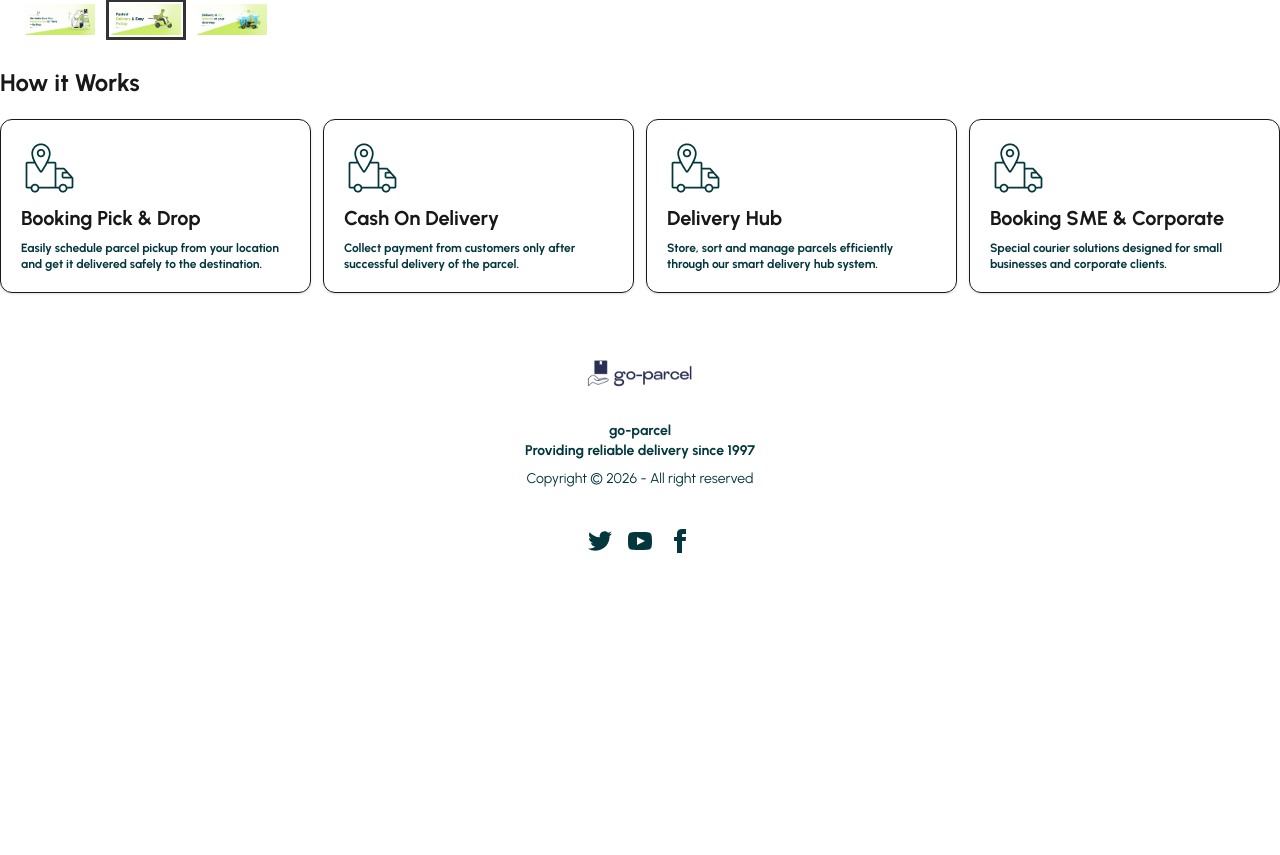
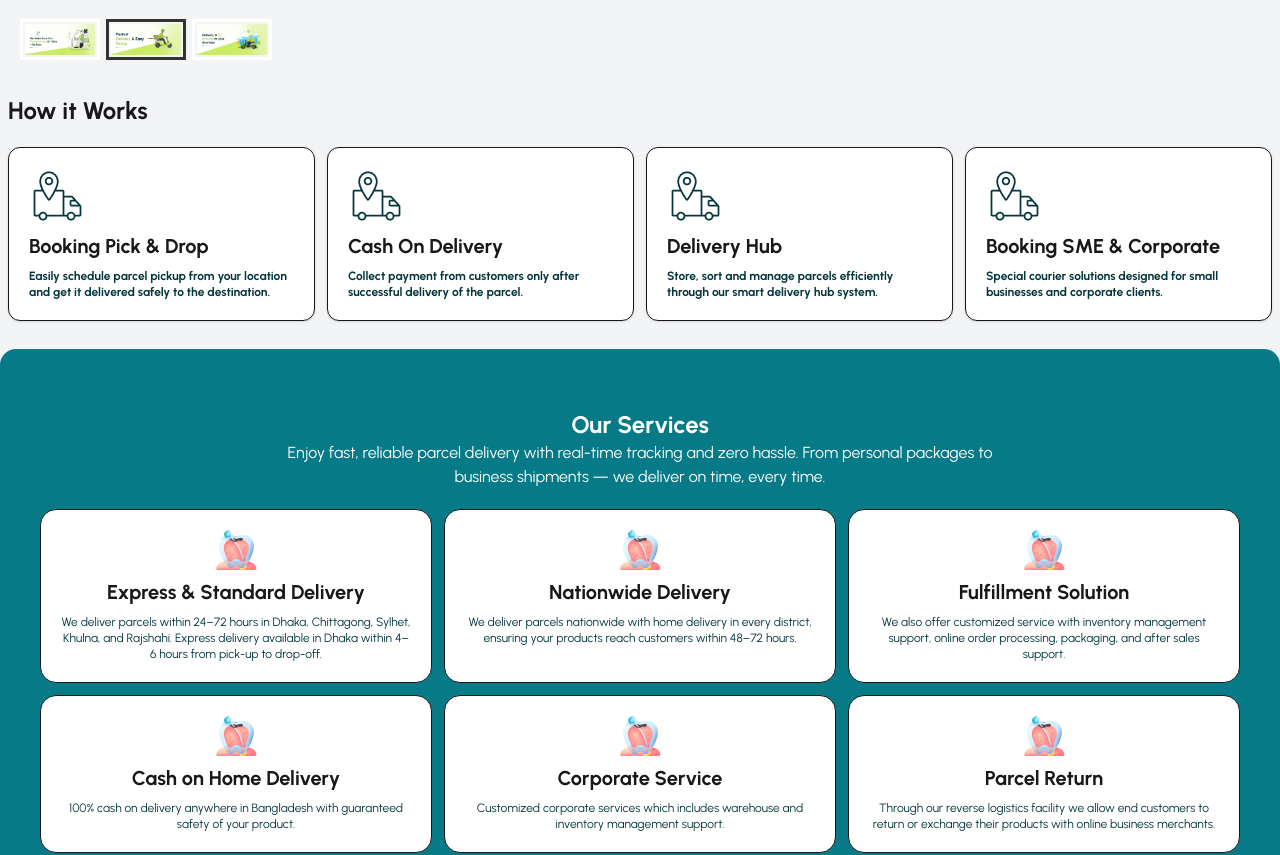
Before and after one commit to mhmasum1/go-parcel, a React (Vite) app: page / in a window 1280 px wide. Shown: the part 695-1550 px from the top of the page. Before the commit the page ends 1288 px from the top, so only its background shows below. Built offline with nearby package versions, Linux system fonts and the light colour scheme.

Commit message:
added works and services section

```diff
--- a/src/home/home/home/Home.jsx
+++ b/src/home/home/home/Home.jsx
@@ -1,12 +1,14 @@
 import React from 'react';
 import Banner from '../../banner/Banner';
 import Works from '../../works/Works';
+import Services from '../../../pages/Services';
 
 const Home = () => {
     return (
         <div>
             <Banner></Banner>
             <Works></Works>
+            <Services></Services>
         </div>
     );
 };
--- a/src/home/shared/navbar/Navbar.jsx
+++ b/src/home/shared/navbar/Navbar.jsx
@@ -7,7 +7,7 @@ const Navbar = () => {
         <li><a>Service</a></li>
     </>
     return (
-        <div className="navbar bg-base-100 shadow-sm">
+        <div className="navbar bg-base-100 shadow-sm mb-5">
             <div className="navbar-start">
                 <div className="dropdown">
                     <div tabIndex={0} role="button" className="btn btn-ghost lg:hidden">
--- a/src/home/works/Works.jsx
+++ b/src/home/works/Works.jsx
@@ -2,14 +2,14 @@ import React, { useState } from 'react';
 import products from '../../jsFile/works';
 
 const Works = () => {
-    const [cart, setCart] = useState(products)
+    const [cart, setCart] = useState(products || []);
     return (
-        <div className=' text-2xl font-bold'><h3>How it Works</h3>
+        <div className=' text-2xl font-bold p-2'><h3>How it Works</h3>
             <div className=' grid grid-cols-1 md:grid-cols-2 lg:grid-cols-4 gap-3 mt-5'>
                 {
                     cart.map(item => (
                         <div key={item.id}
-                            className=' border p-5 rounded-xl shadow-sm '
+                            className=' border p-5 rounded-xl shadow-sm bg-white'
                         >
                             <img src={item.image} alt="" />
                             <p className='font-bold text-xl pt-2 pb-2 '>{item.title}</p>
--- /dev/null
+++ b/src/jsFile/services.js
@@ -0,0 +1,46 @@
+import servicePng from '../assets/service.png'
+const services = [
+    {
+        id: 1,
+        image: servicePng,
+        title: "Express & Standard Delivery",
+        description:
+            "We deliver parcels within 24–72 hours in Dhaka, Chittagong, Sylhet, Khulna, and Rajshahi. Express delivery available in Dhaka within 4–6 hours from pick-up to drop-off."
+    },
+    {
+        id: 2,
+        image: servicePng,
+        title: "Nationwide Delivery",
+        description:
+            "We deliver parcels nationwide with home delivery in every district, ensuring your products reach customers within 48–72 hours."
+    },
+    {
+        id: 3,
+        image: servicePng,
+        title: "Fulfillment Solution",
+        description:
+            "We also offer customized service with inventory management support, online order processing, packaging, and after sales support."
+    },
+    {
+        id: 4,
+        image: servicePng,
+        title: "Cash on Home Delivery",
+        description:
+            "100% cash on delivery anywhere in Bangladesh with guaranteed safety of your product."
+    },
+    {
+        id: 5,
+        image: servicePng,
+        title: "Corporate Service",
+        description:
+            "Customized corporate services which includes warehouse and inventory management support."
+    },
+    {
+        id: 6,
+        image: servicePng,
+        title: "Parcel Return",
+        description:
+            "Through our reverse logistics facility we allow end customers to return or exchange their products with online business merchants."
+    }
+]
+export default services
--- a/src/layouts/RootLayouts.jsx
+++ b/src/layouts/RootLayouts.jsx
@@ -5,10 +5,12 @@ import Footer from '../home/shared/footer/Footer';
 
 const RootLayouts = () => {
     return (
-        <div className='max-w-7xl mx-auto'>
-            <Navbar></Navbar>
-            <Outlet></Outlet>
-            <Footer></Footer>
+        <div className='bg-gray-100'>
+            <div className='max-w-7xl mx-auto '>
+                <Navbar></Navbar>
+                <Outlet></Outlet>
+                <Footer></Footer>
+            </div>
         </div>
     );
 };
--- /dev/null
+++ b/src/pages/Services.jsx
@@ -0,0 +1,32 @@
+import React, { useState } from 'react';
+import services from '../jsFile/services';
+
+const Services = () => {
+    const [cart, setCart] = useState(services);
+    return (
+        <div className='my-5 bg-[#067A87] p-10 rounded-2xl'>
+            <div className='text-center my-5'>
+                <h3 className='font-bold text-2xl text-white'>Our Services </h3>
+                <p className='text-white'>Enjoy fast, reliable parcel delivery with real-time tracking and zero hassle. From personal packages to <br /> business shipments — we deliver on time, every time.</p>
+            </div>
+            <div className='grid grid-cols-1 md:grid-cols-2 lg:grid-cols-3 gap-3'>
+                {
+                    cart.map(item => (
+                        <div key={item.id} className='border rounded-2xl text-center p-5 bg-white'>
+                            <div className='flex justify-center'>
+                                <img src={item.image} alt="" />
+                            </div>
+                            <h3 className='font-bold text-xl my-2'>{item.title}</h3>
+                            <p className='text-primary text-xs'>{item.description}</p>
+
+                        </div>
+                    ))
+                }
+            </div>
+
+
+        </div>
+    );
+};
+
+export default Services;
```
